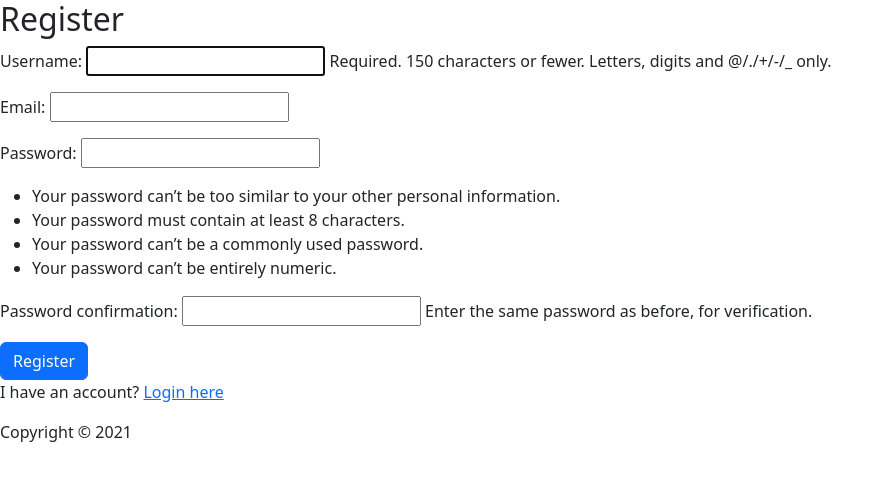
After one commit to JanhaviGanorkar/pro2, a Django app: page /api/register/ in a window 1280 px wide. The commit adds this page. Shown: the top 481 px of the page, without its empty margins (0-894 px from the left). Run offline with Django 5.2, Linux system fonts and the light colour scheme; some libraries are stand-ins or nearby versions.

Commit message:
Implementingauth

```diff
--- a/myapp/api/forms.py
+++ b/myapp/api/forms.py
@@ -1,7 +1,14 @@
 from django import forms
 from .models import Tweet
-
+from django.contrib.auth.forms import UserCreationForm
+from django.contrib.auth.models import User
 class TweetForm(forms.ModelForm):
     class Meta:
         model = Tweet
         fields = ['text', 'photo']
+
+class UserRegistrationForm(UserCreationForm):
+    email = forms.EmailField()
+    class Meta:
+        model = User
+        fields = ('username', 'email', 'password1', 'password2')
--- a/myapp/api/urls.py
+++ b/myapp/api/urls.py
@@ -7,5 +7,6 @@ urlpatterns = [
     path('create/', views.tweet_create, name='tweet_create'),
     path('<int:tweet_id>edit/', views.tweet_edit, name='tweet_edit'),
     path('<int:tweet_id>/delete/', views.tweet_delete, name='tweet_delete'),
+    path('register/', views.register, name='register'),
     # path('hello/', views.HelloWorldView, name='hello-world'),
 ]
--- a/myapp/api/views.py
+++ b/myapp/api/views.py
@@ -1,8 +1,10 @@
 from django.shortcuts import render, get_object_or_404, redirect
 from django.contrib.auth.models import User
+from django.contrib.auth import login
 from .models import Task, Tweet
-from .forms import TweetForm
+from .forms import TweetForm, UserRegistrationForm
 from django.http import HttpResponse
+from django.contrib.auth.decorators import login_required
 
 # View for listing tasks
 def ListTodo(request):
@@ -15,6 +17,7 @@ def tweet_list(request):
     return render(request, 'tweet_list.html', {'tweets': tweets})
 
 # View for creating a tweet
+@login_required
 def tweet_create(request):
     if request.method == "POST":
         form = TweetForm(request.POST, request.FILES)
@@ -28,6 +31,7 @@ def tweet_create(request):
     return render(request, 'tweet_form.html', {'form': form})
 
 # View for editing a tweet
+@login_required
 def tweet_edit(request, tweet_id):
     tweet = get_object_or_404(Tweet, pk=tweet_id, user=request.user)
     if request.method == 'POST':
@@ -40,9 +44,23 @@ def tweet_edit(request, tweet_id):
     return render(request, 'tweet_form.html', {'form': form})
 
 # View for deleting a tweet
+@login_required
 def tweet_delete(request, tweet_id):
     tweet = get_object_or_404(Tweet, pk=tweet_id, user=request.user)
-    if request.method == "POST":
+    if request.method != "POST":
         tweet.delete()
         return redirect('tweet_list')
     return render(request, 'tweet_confirm_delete.html', {'tweet': tweet})
+
+def register(request):
+    if request.method == 'POST':
+        form = UserRegistrationForm(request.POST)
+        if form.is_valid():
+            user = form.save(commit=False)
+            user.set_password(form.cleaned_data['password1'])
+            user.save()
+            login(request, user)
+            return redirect('tweet_list')
+    else:
+        form = UserRegistrationForm()
+    return render(request, 'registration/register.html', {'form': form})
--- a/myapp/myapp/settings.py
+++ b/myapp/myapp/settings.py
@@ -120,6 +120,10 @@ USE_TZ = True
 STATIC_URL = 'static/'
 STATICFILES_DIRS = [os.path.join(BASE_DIR, 'static')]
 
+LOGIN_URL = '/accounts/login'
+LOGIN_REDIRECT_URL = '/tweet/'
+LOGOUT_REDIRECT_URL = '/tweet/'
+
 MEDIA_URL = 'media/'
 MEDIA_ROOT = os.path.join(BASE_DIR, 'media')
 
--- a/myapp/myapp/urls.py
+++ b/myapp/myapp/urls.py
@@ -20,9 +20,10 @@ from . import views
 from django.urls import path, include
 from django.conf.urls.static import static
 from django.conf import settings
-
+from django.contrib.auth.urls import views as auth_views
 urlpatterns = [
     path('admin/', admin.site.urls),
     path('', views.home, name='home'),
-    path('api/', include('api.urls')),  # Include myapp URLs
+    path('api/', include('api.urls')),
+    path('accounts/', include('django.contrib.auth.urls')),
 ] + static(settings.MEDIA_URL, document_root=settings.MEDIA_ROOT)
--- /dev/null
+++ b/myapp/templates/registration/logged_out.html
@@ -0,0 +1,6 @@
+{% extends "layout.html" %}
+
+{{% block content %}
+<h2>logout</h2>
+<p>You have been logged out <a href="{% url 'login' %}">Login here</a> </p>
+{% endblock %}}
--- /dev/null
+++ b/myapp/templates/registration/register.html
@@ -0,0 +1,11 @@
+{% extends "layout.html" %}
+
+{{% block content %}
+<h2>Register</h2>
+<form method="POST">
+    {% csrf_token %}
+    {{form.as_p}}
+    <button class='btn btn-primary'>Register</button>
+</form>
+<p>I have an account? <a href="{% url 'login' %}">Login here</a> </p>
+{% endblock %}}
--- a/myapp/templates/tweet_list.html
+++ b/myapp/templates/tweet_list.html
@@ -11,8 +11,10 @@
             <img src="{{ tweet.photo.url }}" alt="Tweet Image">
             <h5>{{ tweet.user.username }}</h5>
             <p>{{ tweet.text }}</p>
+            {% if tweet.user == user %}
             <a href="{% url 'tweet_edit' tweet.id %}" class="btn btn-primary mb-6">Edit</a> <br>
             <a href="{% url 'tweet_delete' tweet.id %}" class="btn btn-primary ">Delete</a>
+            {% endif %}
         </div>
         {% endfor %}
     </div>
```
Also changed, not shown: myapp/templates/registration/login.html (added, +11 -0 lines), myapp/db.sqlite3, 1 other file.
